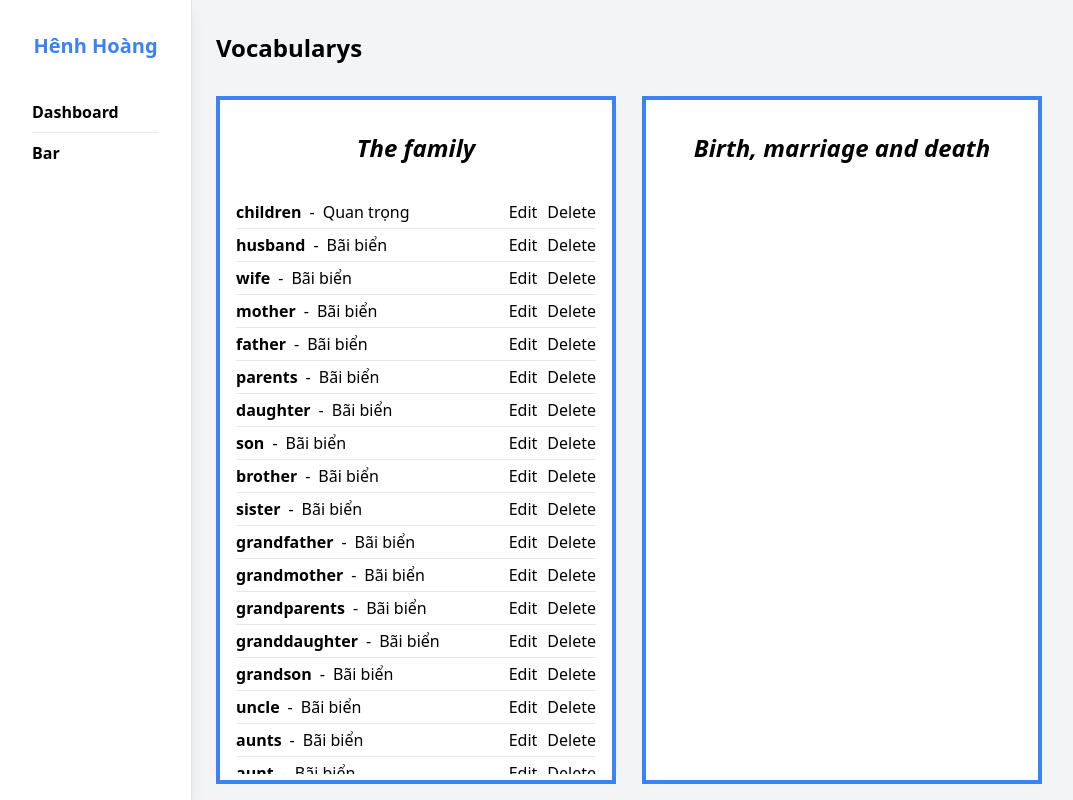
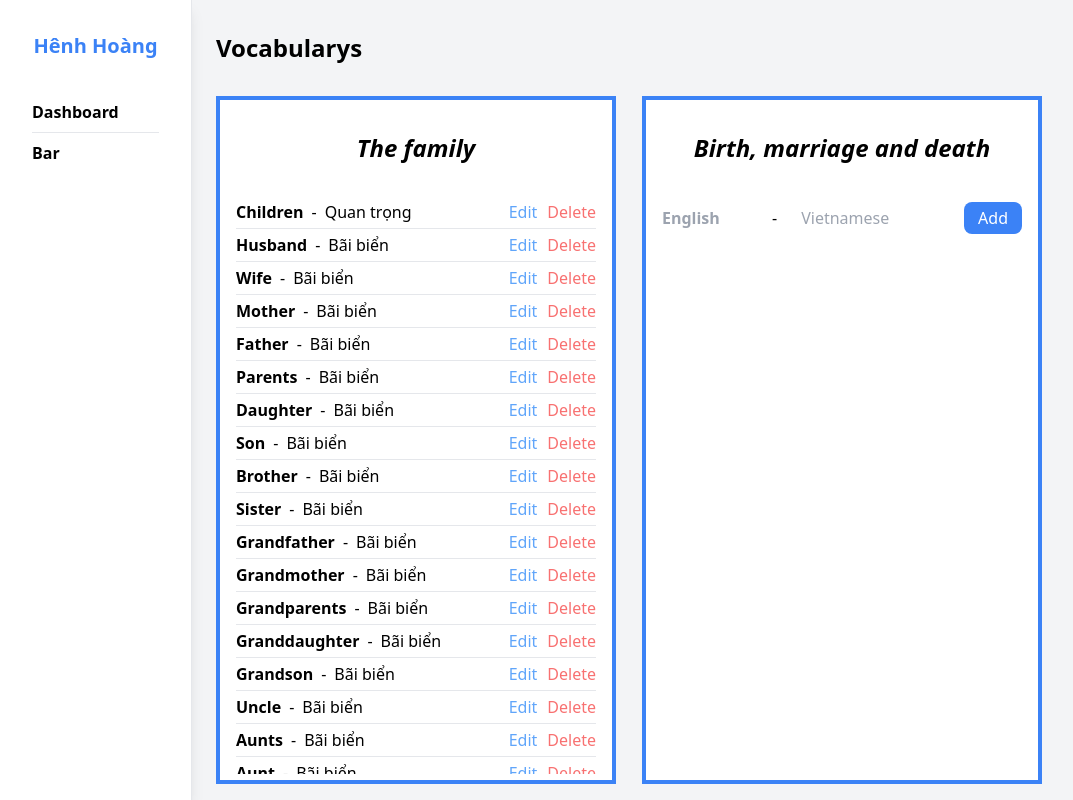
Before and after one commit to henhhenh13/Study-with-me, a React (Create React App) app: page / in a window 1280 px wide. Shown: the whole page, without its empty margins (0-1073 px from the left). Built offline with nearby package versions, Linux system fonts and the light colour scheme; what @ebay/nice-modal-react would draw is missing.

Commit message:
feat: handle add vbr

```diff
--- a/src/components/vocabularys/vocabulary-card.tsx
+++ b/src/components/vocabularys/vocabulary-card.tsx
@@ -4,6 +4,7 @@ import { VocabularyState } from '../../managers/vocabulary/vocabulary-state';
 import { VocabularyItem } from './vocabulary-item';
 
 interface VocabularyCardProps {
+  themeId: string;
   theme: string;
   vocabularys: VocabularyState[] | undefined;
 }
@@ -16,7 +17,7 @@ export const VocabularyCard = (
       <h2 className="text-center py-8 text-2xl italic font-semibold">
         {theme}
       </h2>
-      <VocabularyItem vocabularys={vocabularys} />
+      <VocabularyItem vocabularys={vocabularys} themeId={props.themeId} />
     </div>
   );
 };
--- a/src/components/vocabularys/vocabulary-item.tsx
+++ b/src/components/vocabularys/vocabulary-item.tsx
@@ -1,17 +1,41 @@
-import React from 'react';
+import React, { useCallback, useRef, useState } from 'react';
 
 import { Button } from '../../elements/button';
 import { VocabularyState } from '../../managers/vocabulary/vocabulary-state';
+import { useVocabularyThemeManager } from '../../managers/vocabulary-theme/use-vocabulary-theme-manager';
 
 export interface VocabularyItemProps {
   vocabularys: VocabularyState[] | undefined;
+  themeId: string;
 }
 export const VocabularyItem = ({
+  themeId,
   vocabularys,
 }: VocabularyItemProps): React.ReactElement => {
-  console.log(vocabularys);
+  const { addVocabularyInTheme } = useVocabularyThemeManager();
+  const [newVocabulary, setNewVocabulary] = useState<string>('');
+  const [newTransltionVocabulary, setNewTransltionVocabulary] =
+    useState<string>('');
+  const listRef = useRef<HTMLUListElement>(null);
+
+  const onClearInput = useCallback(() => {
+    setNewTransltionVocabulary('');
+    setNewVocabulary('');
+  }, []);
+
+  const scrollBottomList = useCallback(() => {
+    setTimeout(() => {
+      if (listRef.current) {
+        listRef.current.scrollTo(0, listRef.current.scrollHeight);
+      }
+    });
+  }, []);
+
   return (
-    <ul className="w-full h-[calc(100vh-222px)] overflow-y-auto px-4 divide-y">
+    <ul
+      ref={listRef}
+      className="w-full max-w-full overflow-hidden h-[calc(100vh-222px)] overflow-y-auto px-4 divide-y scroll-smooth"
+    >
       {vocabularys &&
         vocabularys.map(({ vocabularyId, vocabulary, translations }) => (
           <li
@@ -19,20 +43,53 @@ export const VocabularyItem = ({
             className="w-full flex items-center justify-between py-1"
           >
             <div>
-              <span className="font-bold">{vocabulary}</span>
+              <span className="font-bold capitalize">{vocabulary}</span>
               <span className="mx-2">-</span>
               <span className="">{translations.vn}</span>
             </div>
             <div className="space-x-2.5 flex items-center">
-              <Button variants="text" color="primary">
+              <Button variants="text" color="primary" className="text-blue-400">
                 Edit
               </Button>
-              <Button variants="text" color="danger">
+              <Button variants="text" color="danger" className="text-red-400">
                 Delete
               </Button>
             </div>
           </li>
         ))}
+      <li className="flex items-center justify-between py-1.5">
+        <div className="flex">
+          <input
+            value={newVocabulary}
+            onChange={(e) => setNewVocabulary(e.target.value)}
+            className="outline-none max-w-[110px] text-left font-bold"
+            placeholder="English"
+          ></input>
+          <span className="mr-6">-</span>
+          <input
+            value={newTransltionVocabulary}
+            onChange={(e) => setNewTransltionVocabulary(e.target.value)}
+            className="outline-none max-w-[100px] text-left"
+            placeholder="Vietnamese"
+          ></input>
+        </div>
+        <Button
+          onClick={() => {
+            addVocabularyInTheme(
+              themeId,
+              newVocabulary,
+              newTransltionVocabulary,
+            );
+            onClearInput();
+            scrollBottomList();
+          }}
+          variants="background"
+          color="primary"
+          className="px-3.5 py-1"
+        >
+          Add
+        </Button>
+      </li>
     </ul>
   );
 };
--- a/src/components/vocabularys/vocabulary-list.tsx
+++ b/src/components/vocabularys/vocabulary-list.tsx
@@ -12,6 +12,7 @@ export const VocabularyList = (): React.ReactElement => {
         vbrThemes.map(({ themeId, vocabularys, theme }) => (
           <VocabularyCard
             key={themeId}
+            themeId={themeId}
             vocabularys={vocabularys}
             theme={theme}
           />
--- a/src/elements/button.tsx
+++ b/src/elements/button.tsx
@@ -16,7 +16,9 @@ const textButtonClassNames = {
 };
 
 const bgButtonClassNames = {
-  primary: 'hover:bg-blue-600 active:bg-blue-700' + transition,
+  primary:
+    'hover:bg-blue-600 active:bg-blue-700 bg-blue-500 text-white rounded-lg' +
+    transition,
   danger: 'hover:text-red-500 hover:underline' + transition,
   common: 'hover:underline' + transition,
 };
--- a/src/index.css
+++ b/src/index.css
@@ -3,15 +3,30 @@
 @tailwind utilities;
 
 ul::-webkit-scrollbar {
-    width: 7px;
+    width: 15px
+}
+ul::-webkit-scrollbar-track {
+    background-color: #D1D2D4;
+    border: 7px solid rgba(0, 0, 0, 0);
+    background-clip: padding-box;
+    margin-block: 0
 }
 
 ul::-webkit-scrollbar-thumb {
-    @apply bg-gray-400;
-    @apply bg-opacity-100;
-    border-radius: 5px;
+    background: #999ba0;
+    min-height: 50px;
+    border-radius: 10px;
+    border: 6px solid rgba(0, 0, 0, 0);
+    background-clip: padding-box;
+}
+
+ul::-webkit-scrollbar-thumb:hover{
+    background: #999ba0;
+    border-radius: 10px;
+    border: 6px solid rgba(0, 0, 0, 0);
+    background-clip: padding-box;
 }
 
 .shadow-black {
     box-shadow: 4px 4px rgb(41, 41, 41);
-  }
+}
--- a/src/managers/vocabulary-theme/use-vocabulary-theme-manager.ts
+++ b/src/managers/vocabulary-theme/use-vocabulary-theme-manager.ts
@@ -3,6 +3,7 @@ import { useRecoilState } from 'recoil';
 
 import vocabularyThemeJson from '../../data/vocabulary-theme.json';
 import vocabularysJson from '../../data/vocabularys.json';
+import { VocabularyState } from '../vocabulary/vocabulary-state';
 import {
   VOCABULARY_THEME_STATE,
   VocabularyThemeState,
@@ -11,6 +12,11 @@ import {
 interface UseVocabularyThemeManager {
   vbrThemes: VocabularyThemeState[];
   getVocabularyTheme: () => void;
+  addVocabularyInTheme: (
+    themeId: string,
+    vocabulary: string,
+    translationVn: string,
+  ) => void;
 }
 export const useVocabularyThemeManager = (): UseVocabularyThemeManager => {
   const [vbrThemeState, setVbrThemeState] = useRecoilState(
@@ -31,5 +37,33 @@ export const useVocabularyThemeManager = (): UseVocabularyThemeManager => {
     setVbrThemeState(newMaps);
   }, [setVbrThemeState]);
 
-  return { vbrThemes: Array.from(vbrThemeState.values()), getVocabularyTheme };
+  const addVocabularyInTheme = useCallback(
+    (themeId: string, vocabulary: string, translationVn: string) => {
+      setVbrThemeState((prevState) => {
+        const newState = new Map(prevState);
+        const prevTheme = newState.get(themeId);
+        if (prevTheme && prevTheme.vocabularys) {
+          const newVbr: VocabularyState = {
+            vocabularyId: String(prevTheme.vocabularys.length),
+            vocabulary,
+            translations: {
+              vn: translationVn,
+            },
+          };
+          newState.set(themeId, {
+            ...prevTheme,
+            vocabularys: [...prevTheme.vocabularys, newVbr],
+          });
+        }
+        return newState;
+      });
+    },
+    [setVbrThemeState],
+  );
+
+  return {
+    vbrThemes: Array.from(vbrThemeState.values()),
+    getVocabularyTheme,
+    addVocabularyInTheme,
+  };
 };
```
